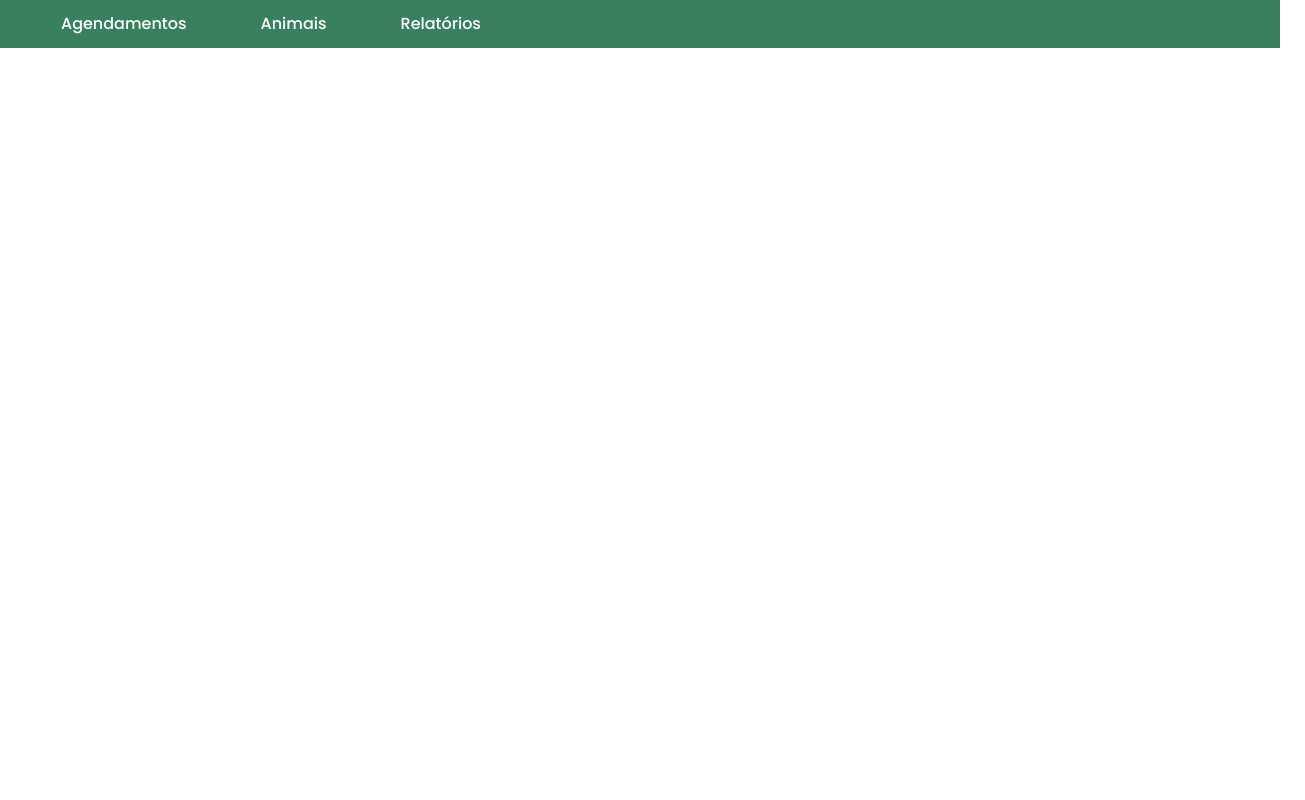
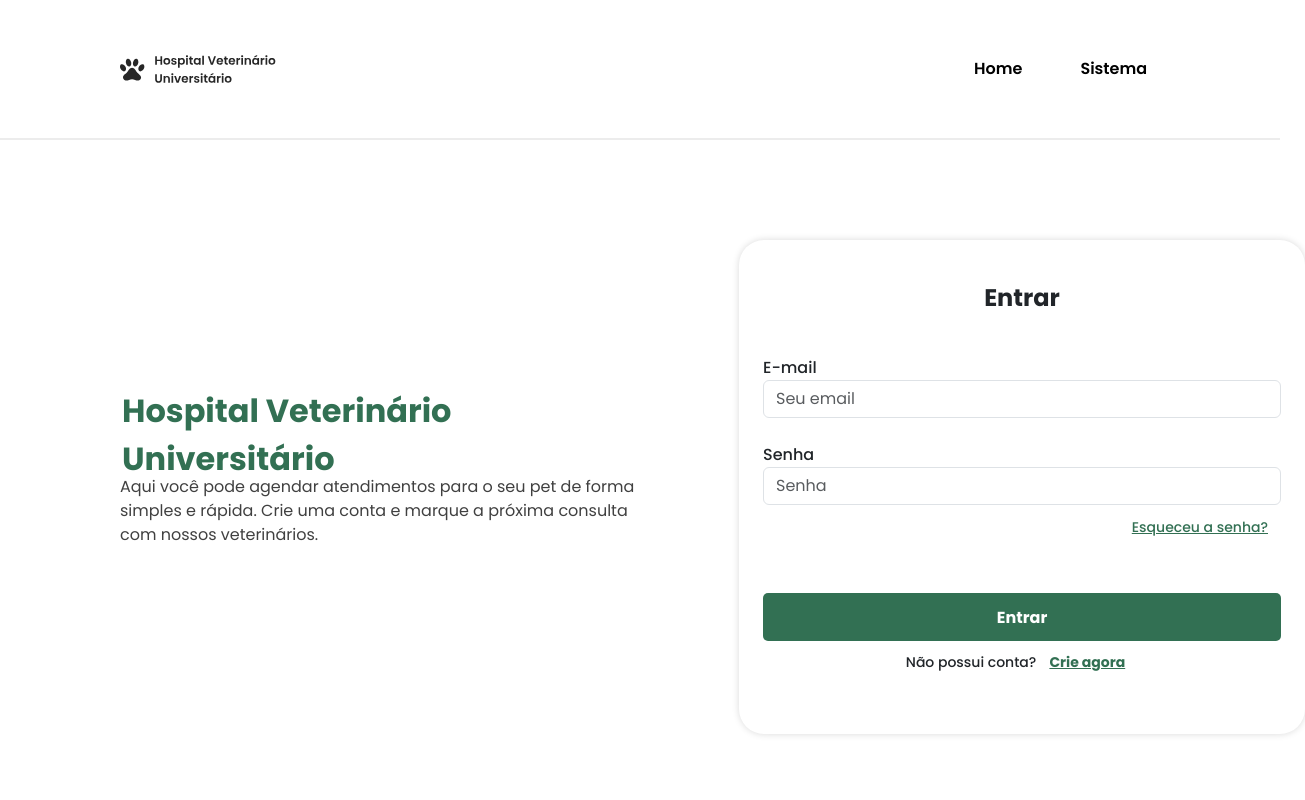
Before and after one commit to lmtsufape/hvu, a Next.js app: page / in a window 1280 px wide. Shown: the top 800 px of the page, 1305 px wide, since content can reach past the window. Built offline with nearby package versions, Linux system fonts and the light colour scheme.

Commit message:
uns ajustes só

```diff
--- a/src/app/components/texto_login_page.module.css
+++ b/src/app/components/texto_login_page.module.css
@@ -31,5 +31,5 @@
     color: #404040;
     display: flex;
     align-items: center;
-    margin-top: -32px;
+    margin-top: -16px;
 }
--- a/src/app/page.js
+++ b/src/app/page.js
@@ -12,7 +12,7 @@ import {SegundaHeader02} from "./another_header";
 export default function Home() {
   return (
     <div>
-      <SegundaHeader02 />
+      <Pagelogin />
     </div>
   )
 }
```
